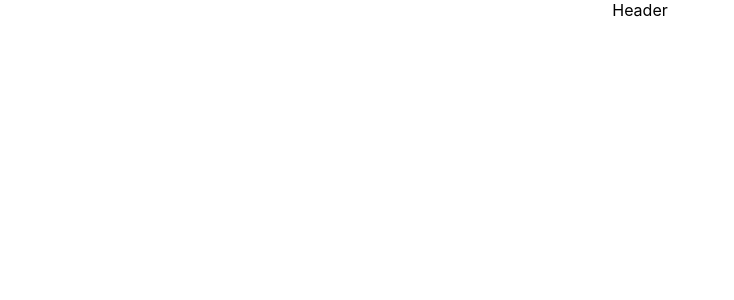
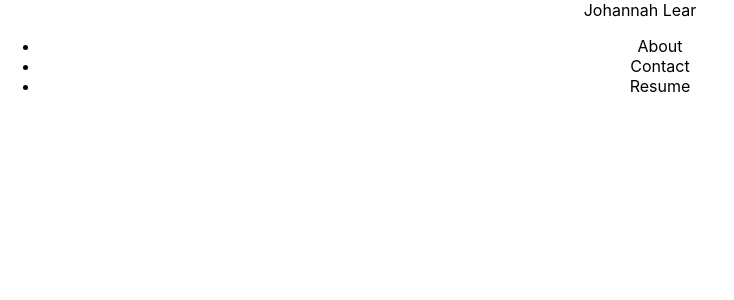
Before and after one commit to JLEAR749/React_Portfolio, a React (Create React App) app: page / in a window 1280 px wide. Shown: the top 300 px of the page, without its empty margins (0-734 px from the left). Built offline with nearby package versions, Linux system fonts and the light colour scheme; the HTML template or start-up script is replaced by a standard one.

Commit message:
updated header

```diff
--- a/src/components/Header/index.js
+++ b/src/components/Header/index.js
@@ -1,9 +1,14 @@
-import React from 'react'
+import React from "react";
+import Navigation from "../Navigation";
+import "./style.css";
 
 const Header = () => {
   return (
-    <div>Header</div>
-  )
-}
+    <div>
+      <span>Johannah Lear</span>
+      <Navigation />
+    </div>
+  );
+};
 
-export default Header
+export default Header;
--- /dev/null
+++ b/src/components/Navigation/index.js
@@ -0,0 +1,16 @@
+import React from 'react'
+import "./style.css"
+
+const Navigation = () => {
+  return (
+    <nav>
+    <ul>
+      <li>About</li>
+      <li>Contact</li>
+      <li>Resume</li>
+    </ul>
+    </nav>
+  )
+}
+
+export default Navigation
```
Also changed, not shown: src/components/Footer/index.js (added, +13 -0 lines), src/components/Footer/style.css (added), src/components/Navigation/style.css (added).
